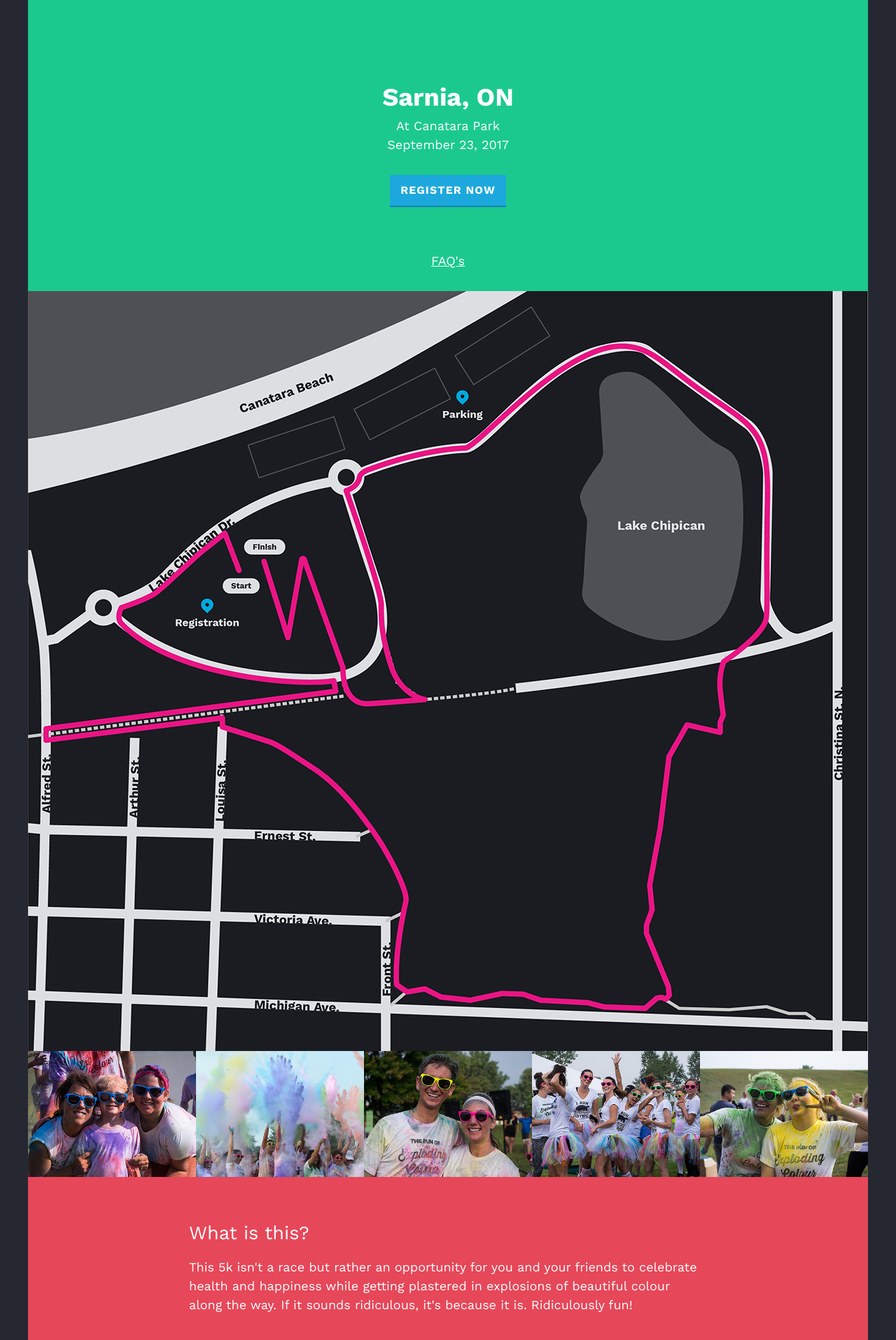
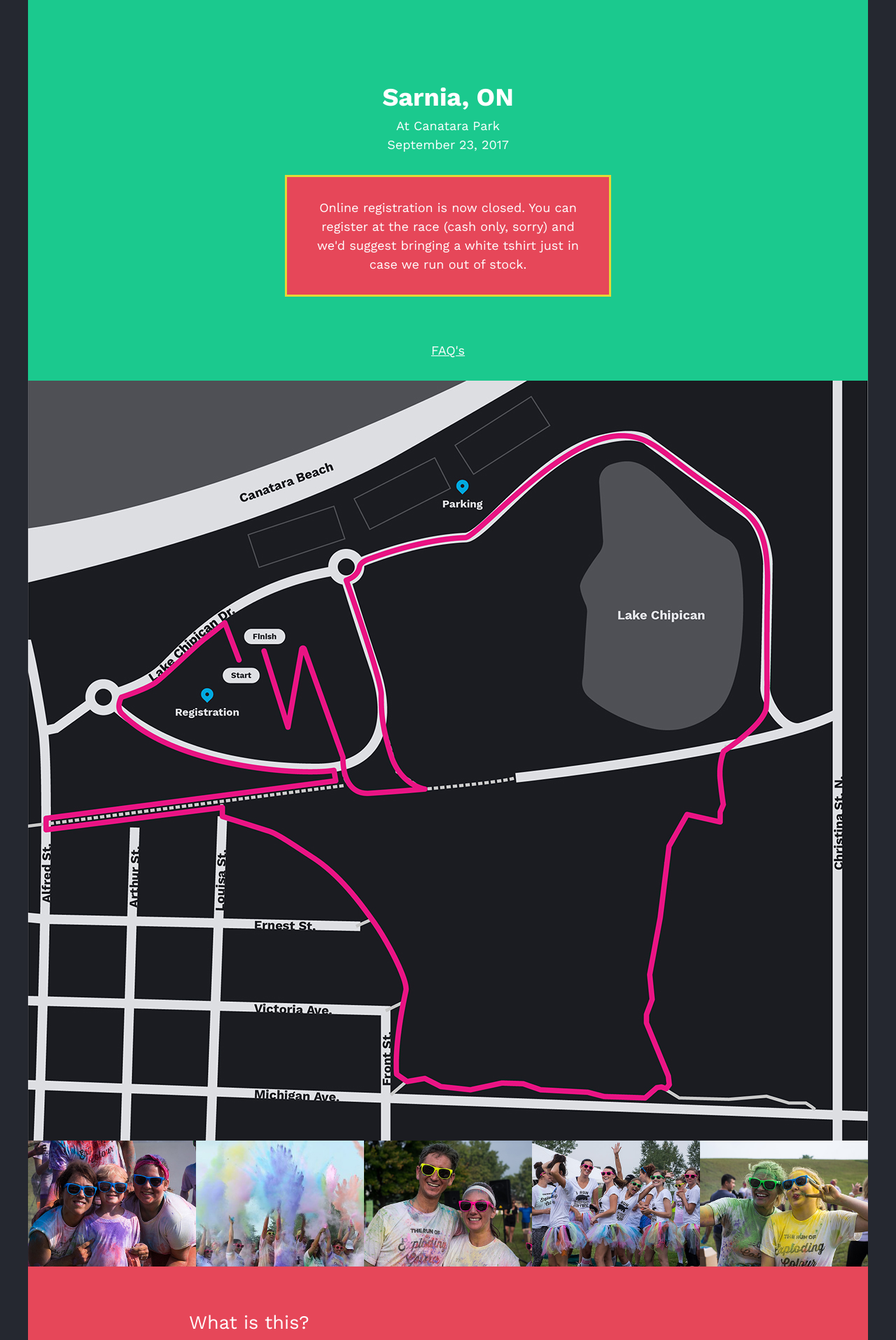
Before and after one commit to storyboardinc/exploding-colour, a Jekyll site: the page built from index.html, in a window 1280 px wide. Shown: the part 701-2616 px from the top of the page at 70% size. Built offline with Jekyll 4.4.1, drawn with Linux system fonts in a browser that asks for light colours.

Commit message:
close online registration

```diff
--- a/_layouts/default.html
+++ b/_layouts/default.html
@@ -17,7 +17,8 @@
           <a href="https://goo.gl/maps/HyGSWrBD6992" target="_blank">At Canatara Park</a>
           <div class="date">September 23, 2017</div>
           <!-- <div class="btn btn-soon">Registration Opening Soon</div> -->
-          <a class="btn" href="https://register.explodingcolour.com/register">Register Now</a>
+          <div class="registration-closed">Online registration is now closed. You can register at the race (cash only, sorry) and we'd suggest bringing a white tshirt just in case we run out of stock.</div>
+          <!-- <a class="btn" href="https://register.explodingcolour.com/register">Register Now</a> -->
           <div class="faq-link"><a href="#faq">FAQ's</a></div>
         </div>
 
--- a/_sass/_layout.scss
+++ b/_sass/_layout.scss
@@ -185,6 +185,14 @@
     }
 }
 
+.registration-closed {
+    max-width: 400px;
+    margin: $spacing-unit auto 0 auto;
+    background: $red;
+    border: 3px solid $yellow;
+    padding: $spacing-unit;
+}
+
 .contact {
     background: $yellow;
     padding: $spacing-unit;
```
